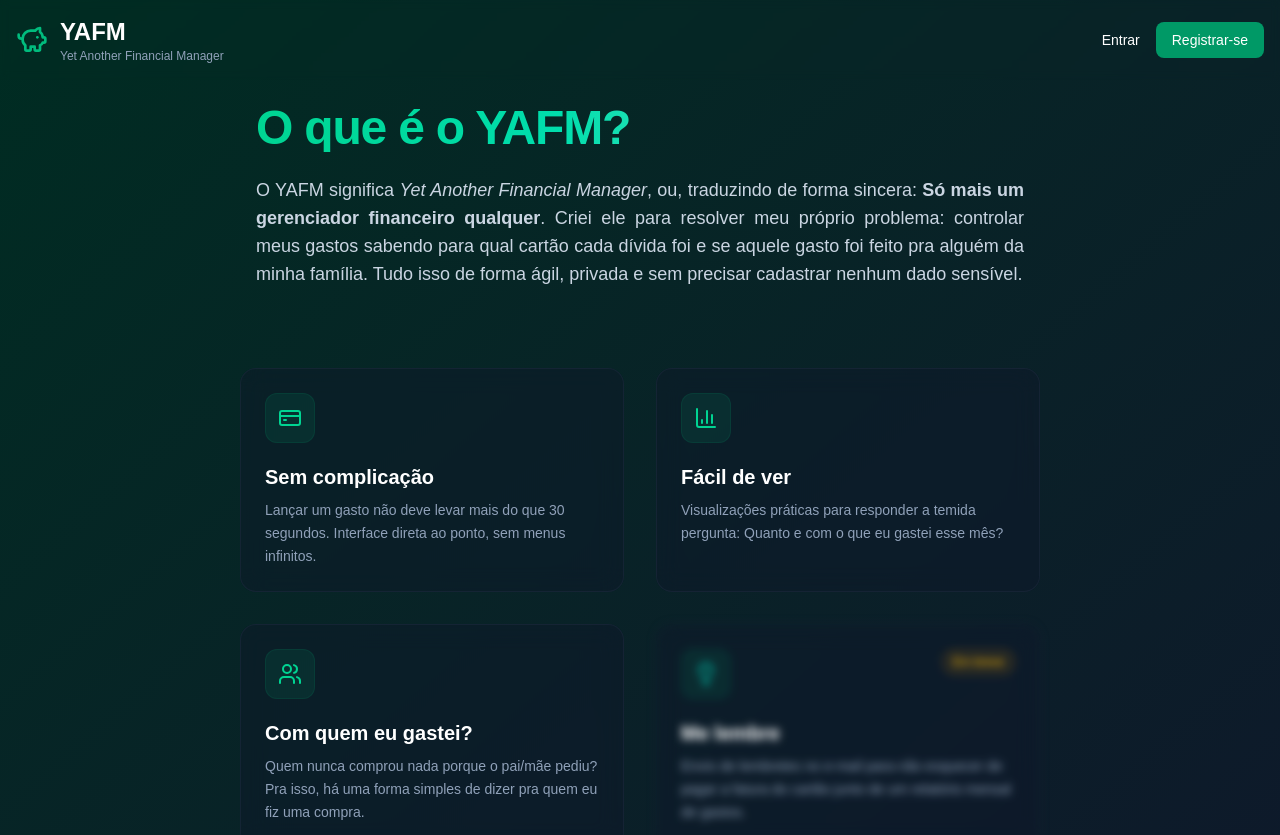
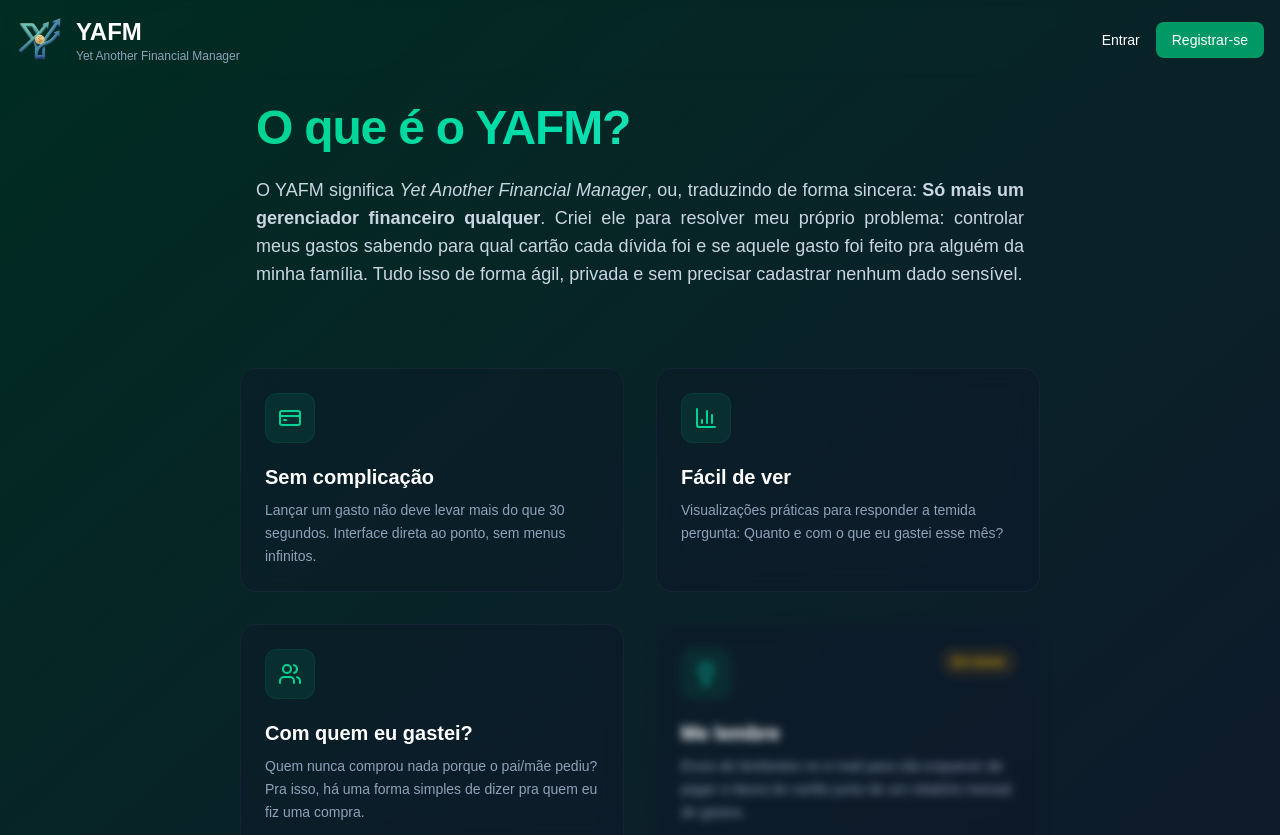
Before and after one commit to yanchagas04/yafm, a Next.js app: page / in a window 1280 px wide. Shown: the top 835 px of the page. Built offline with nearby package versions, Linux system fonts and the light colour scheme.

Commit message:
fix: Changed the header image to the app logo

```diff
--- a/components/landing/header.tsx
+++ b/components/landing/header.tsx
@@ -1,10 +1,11 @@
-import { PiggyBank } from "lucide-react";
+import Image from "next/image";
+import YafmLogo from "@/public/yafm-logo.png"
 
 export default function Header() {
     return (
         <header className="flex w-full h-fit justify-between items-center backdrop-blur-xs md:bg-transparent bg-slate-950/10 p-4 sticky top-0 z-50">
             <div className="flex items-center gap-3">
-                <PiggyBank className="w-8 h-8 text-emerald-500" />
+                <Image src={YafmLogo} alt="YAFM Logo" width={48} height={48}/>
                 <span className="flex flex-col w-fit h-fit">
                     <h1 className="text-2xl font-bold">YAFM</h1>
                     <p className="text-xs text-slate-400">Yet Another Financial Manager</p>
```
Also changed, not shown: public/yafm-logo.png (added).
